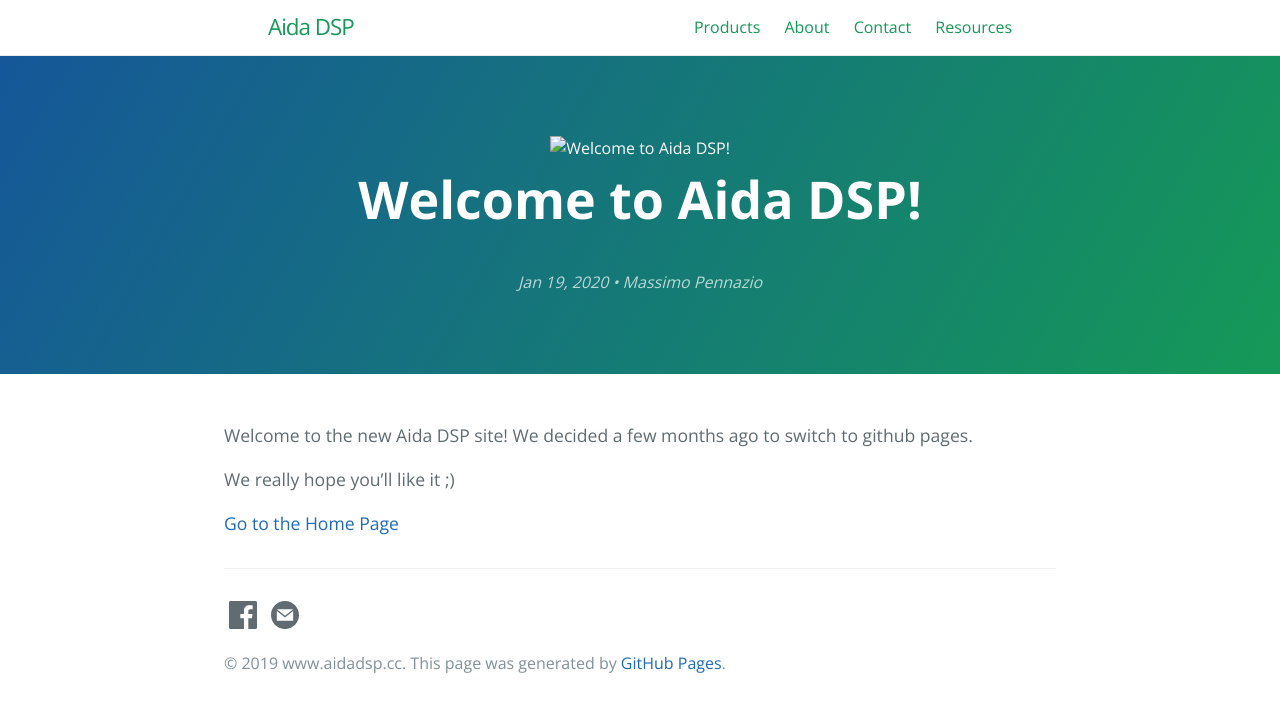
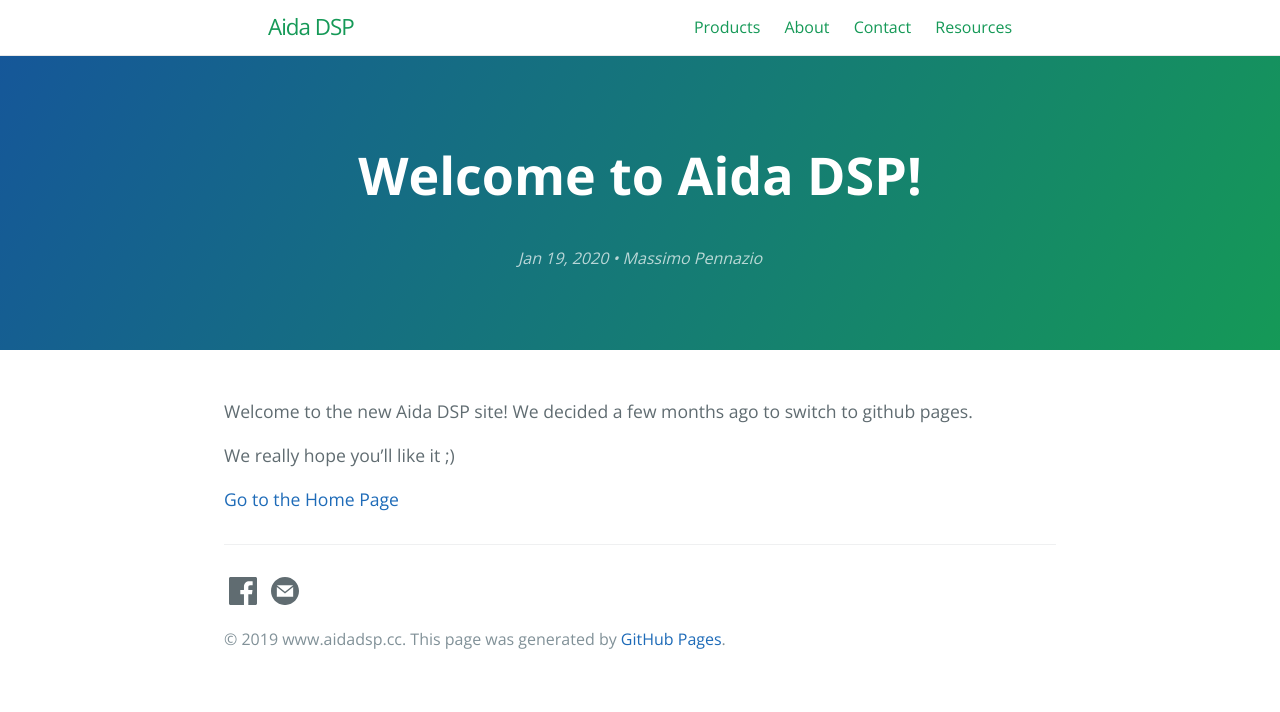
Before and after one commit to AidaDSP/AidaDSP.github.io, a Jekyll site: the page built from _posts/2020-01-19-welcome-to-aidadsp.md, in a window 1280 px wide. Shown: the top 712 px of the page. Built offline with Jekyll 4.4.1, drawn with Linux system fonts in a browser that asks for light colours.

Commit message:
Added if since images path is different in page.layout == 'post'

```diff
--- a/_layouts/default.html
+++ b/_layouts/default.html
@@ -75,7 +75,10 @@
         {% endif %}
             {% if page.is_background_image %}
             {% else %}
+            {% if page.layout == 'post' %}
+            {% else %}
             <img src="{{ page.image | default: site.logo }}" alt="{{ page.title | default: site.title | default: site.github.repository_name }}" class="header-image-responsive"/>
+            {% endif %}
             {% endif %}
             <h1 class="project-name">{{ page-title }}</h1>
             <h2 class="project-tagline">{{ page-tagline }}</h2>
```
